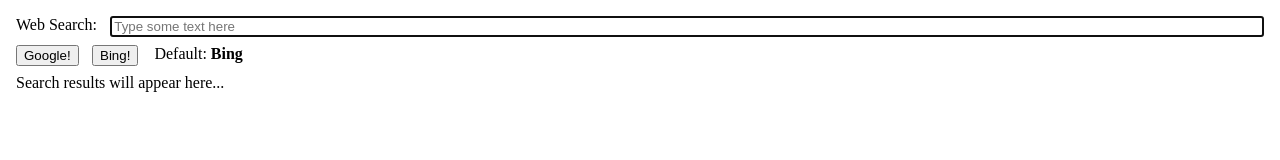
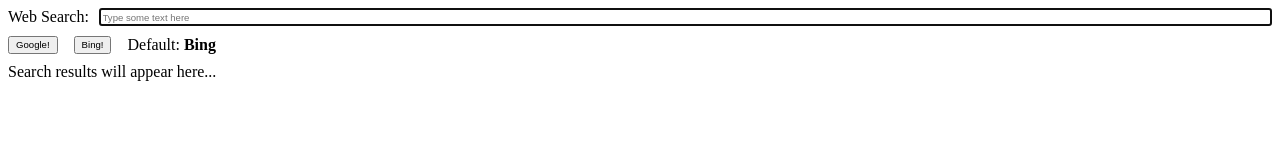
Before and after one commit to dmitriz/search-app, a plain HTML site: page index.html in a window 1280 px wide. Drawn offline with Linux system fonts and the light colour scheme.

Commit message:
Fixed spacing

```diff
--- a/index.html
+++ b/index.html
@@ -22,17 +22,26 @@
 		border-top: solid thin;
 		border-top-style: groove;
 	}
+	input, button {
+	  font-size: .6em;
+	}
 	.margin-left-1 {
 		margin-left: 1em;
 	}
 	.margin-top-1 {
-		margin-top: .5em;
+		margin-top: .6em;
+	}
+	.margin-adjust {
+		margin-top: -.2em;
+		/*display: block;*/
 	}
 	.padding-box {
-		padding: 1em;
+		padding: .5em;
 	}
 	.flexbox {
 		display: flex;
+	}
+	.in-block {
 	}
 	.column {
 		flex-flow: column;
@@ -104,20 +113,27 @@
 		</form>
 
 		<section class="flexbox margin-top-1">
+			<div class="flexbox">
 				<button
 					onclick="setSearch('google')"
 				>
 					Google!
 				</button>
+			</div>
+
+			<div class="flexbox margin-left-1">
 				<button
-				class="margin-left-1"
 					onclick="setSearch('bing')"
 				>
 					Bing!
 				</button>
+			</div>
+
 			<span class="margin-left-1">
+				<span class="margin-adjust">
 					Default:
-				<span id="engine" class="bold">
+				</span>
+				<span id="engine" class="bold margin-adjust">
 					Google
 				</span>
 			</span>
```
Lines whose indentation alone changed are shown as unchanged.
